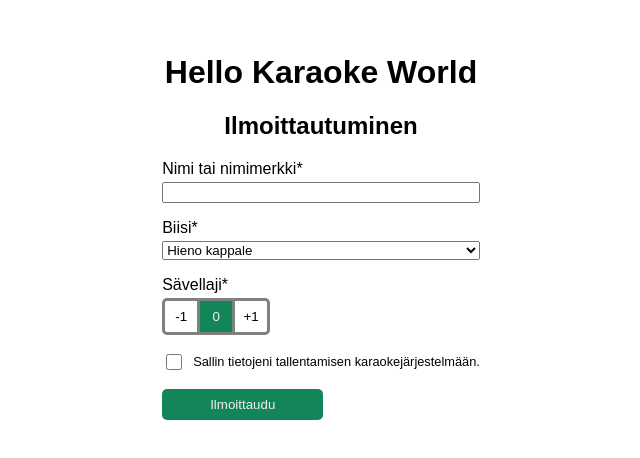
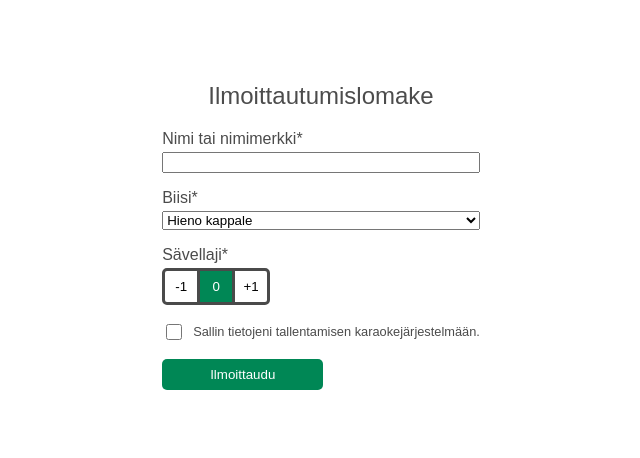
Before and after one commit to anonOstrich/karaoke-form, a React (Vite) app: page / in a window 1280 px wide. Shown: the part 174-632 px from the top of the page, without its empty margins (319-959 px from the left). Built offline with nearby package versions, Linux system fonts and the light colour scheme.

Commit message:
Use colors picked from the task image

```diff
--- a/src/App.tsx
+++ b/src/App.tsx
@@ -5,7 +5,6 @@ import './App.css';
 function App() {
   return (
     <>
-      <h1>Hello Karaoke World</h1>
       <Lomake />
     </>
   );
--- a/src/components/Lomake.css
+++ b/src/components/Lomake.css
@@ -1,3 +1,8 @@
+h2 {
+  color: var(--color-heading-font);
+  font-weight: 400;
+}
+
 form {
   display: flex;
   flex-direction: column;
--- a/src/components/Lomake.tsx
+++ b/src/components/Lomake.tsx
@@ -7,7 +7,7 @@ import './Lomake.css';
 export default function Lomake() {
   return (
     <>
-      <h2>Ilmoittautuminen</h2>
+      <h2>Ilmoittautumislomake</h2>
       <form>
         <FormField>
           <label htmlFor="username" className="required">
--- a/src/components/PitchSelection.css
+++ b/src/components/PitchSelection.css
@@ -3,7 +3,7 @@ ul {
   justify-content: center;
   align-self: flex-start;
   border-radius: var(--rounded);
-  border: var(--border-width) solid var(--color-black);
+  border: var(--border-width) solid var(--color-border-dark);
 }
 
 li:first-child {
@@ -15,8 +15,8 @@ li:last-child {
 }
 
 li {
-  border-left: var(--border-width) solid var(--color-black);
-  border-right: var(--border-width) solid var(--color-black);
+  border-left: var(--border-width) solid var(--color-border-dark);
+  border-right: var(--border-width) solid var(--color-border-dark);
 }
 
 .selection-button {
--- a/src/index.css
+++ b/src/index.css
@@ -1,7 +1,13 @@
 :root {
-  --color-primary: rgb(18, 133, 89);
-  --color-black: #808080;
-  --color-white: #efefef;
+  /* Ilmoittautuminen */
+  --color-heading-font: #4c4c4c;
+  --color-text: #4b4b4b;
+  /* Nimi, kasvokuva */
+  --color-border-light: #a9a9a9;
+  --color-border-medium: #9b9b9b;
+  --color-border-dark: #4a4a4a;
+  --color-primary: #008755;
+  --color-white: #fff;
   --max-width: 600px;
   --border-width: 3px;
   --rounded: 5px;
@@ -13,6 +19,7 @@ body {
   place-items: center;
   min-width: 320px;
   min-height: 100vh;
+  color: var(--color-text);
 }
 
 /* Some resets */
```
